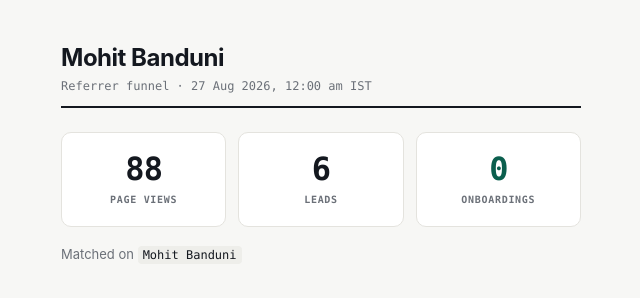
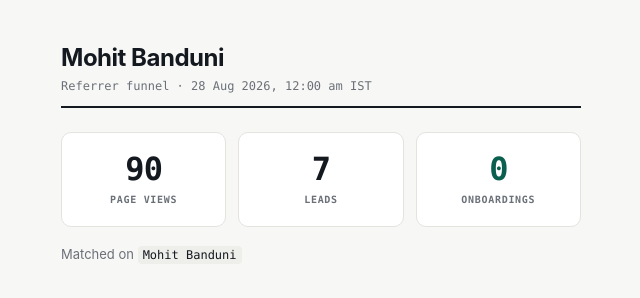
Before and after one commit to anchitmaheshwari-stack/mohit-funnel-vidhan, a plain HTML site: page index.html in a window 1280 px wide. Shown: the full height of the page, 319-959 px from the left. Drawn offline with Linux system fonts and the light colour scheme.

Commit message:
Funnel refresh 28 Aug 2026, 00:00 IST

```diff
--- a/index.html
+++ b/index.html
@@ -28,12 +28,12 @@
 
 <header>
   <h1>Mohit Banduni</h1>
-  <div class="stamp">Referrer funnel &middot; 27 Aug 2026, 12:00 am IST</div>
+  <div class="stamp">Referrer funnel &middot; 28 Aug 2026, 12:00 am IST</div>
 </header>
 
 <div class="stats">
-  <div class="stat"><div class="v">88</div><div class="k">Page views</div></div>
-  <div class="stat"><div class="v">6</div><div class="k">Leads</div></div>
+  <div class="stat"><div class="v">90</div><div class="k">Page views</div></div>
+  <div class="stat"><div class="v">7</div><div class="k">Leads</div></div>
   <div class="stat"><div class="v">0</div><div class="k">Onboardings</div></div>
 </div>
 
```
